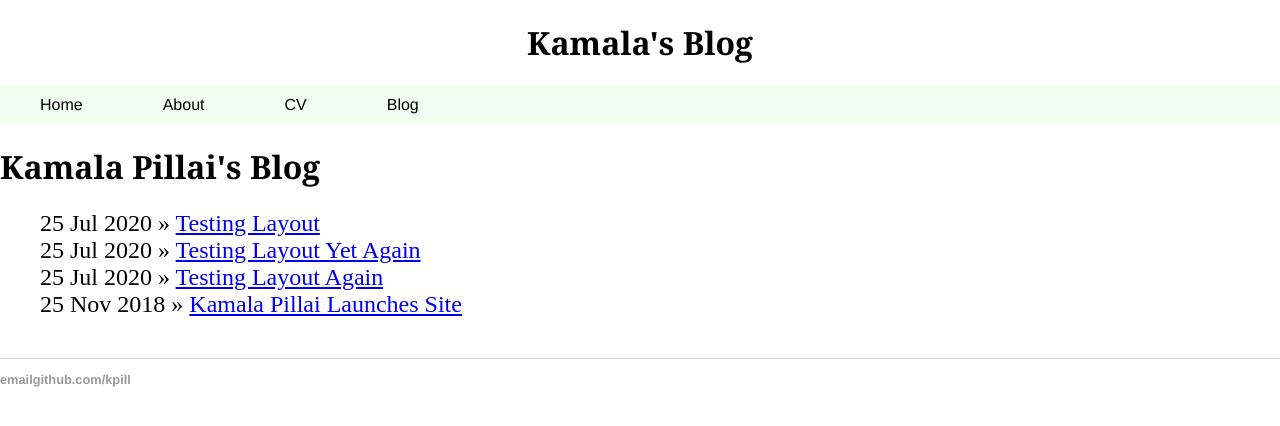
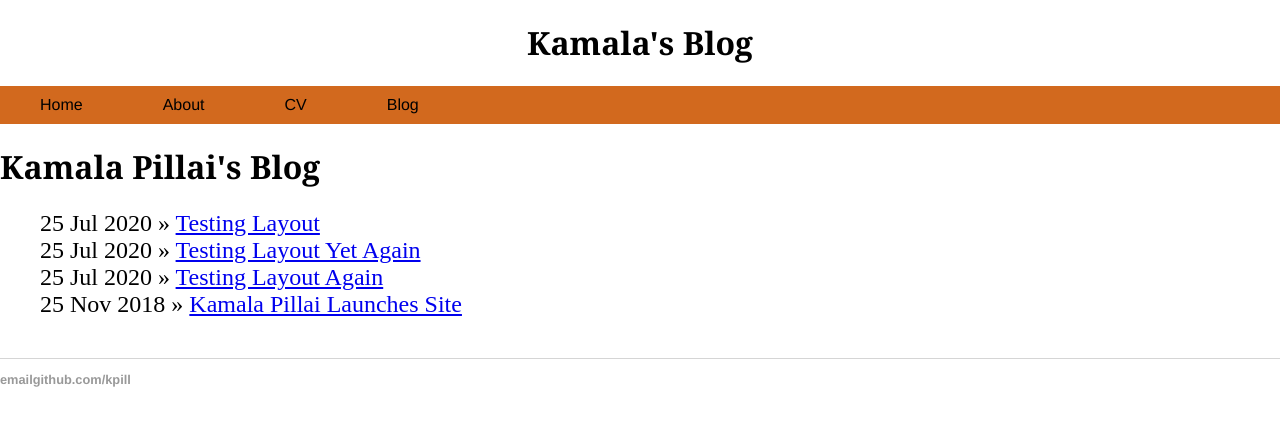
Before and after one commit to kpill/kpill.github.io, a Jekyll site: the page built from blog/index.html, in a window 1280 px wide. Shown: the top 426 px of the page. Built offline with Jekyll 4.4.1, drawn with Linux system fonts in a browser that asks for light colours.

Commit message:
Update main.css

```diff
--- a/css/main.css
+++ b/css/main.css
@@ -32,7 +32,7 @@ nav ul {
     margin: 0;
     padding: 0;
     overflow: hidden;
-    background-color: HoneyDew;
+    background-color: Chocolate;
     width: 100%;
 }
 
```
